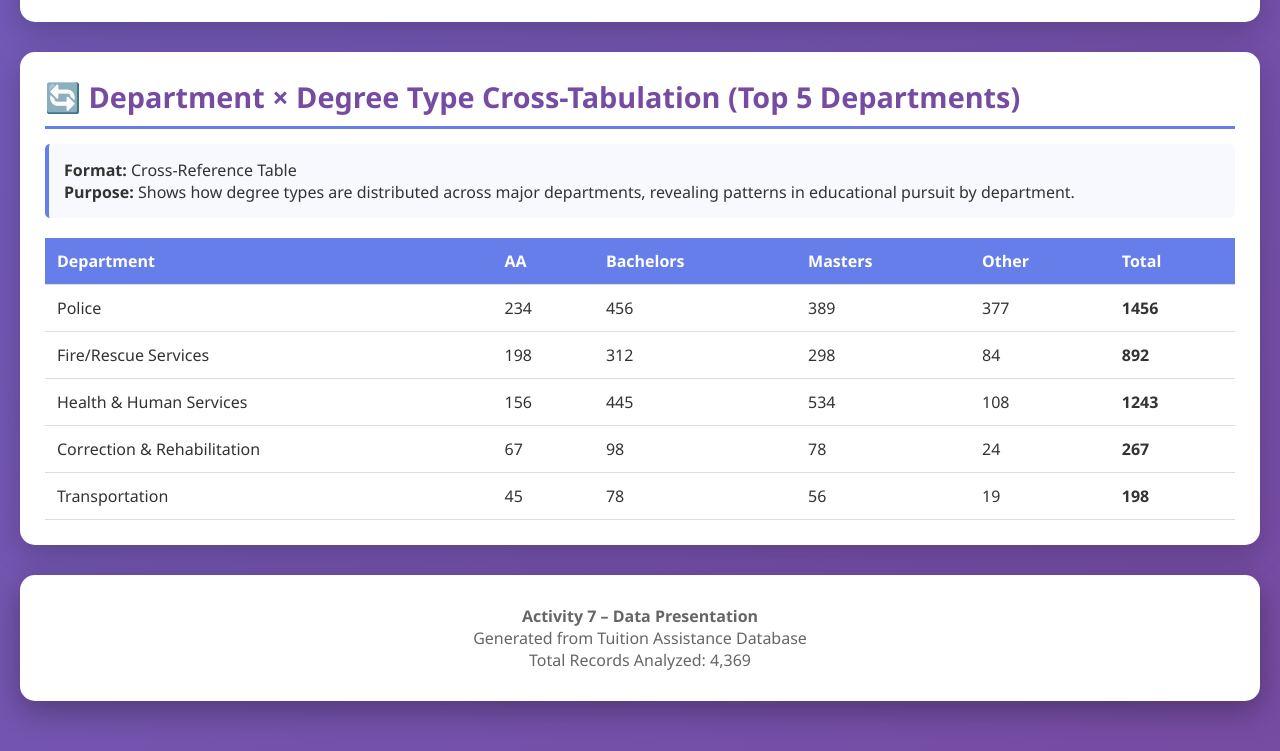
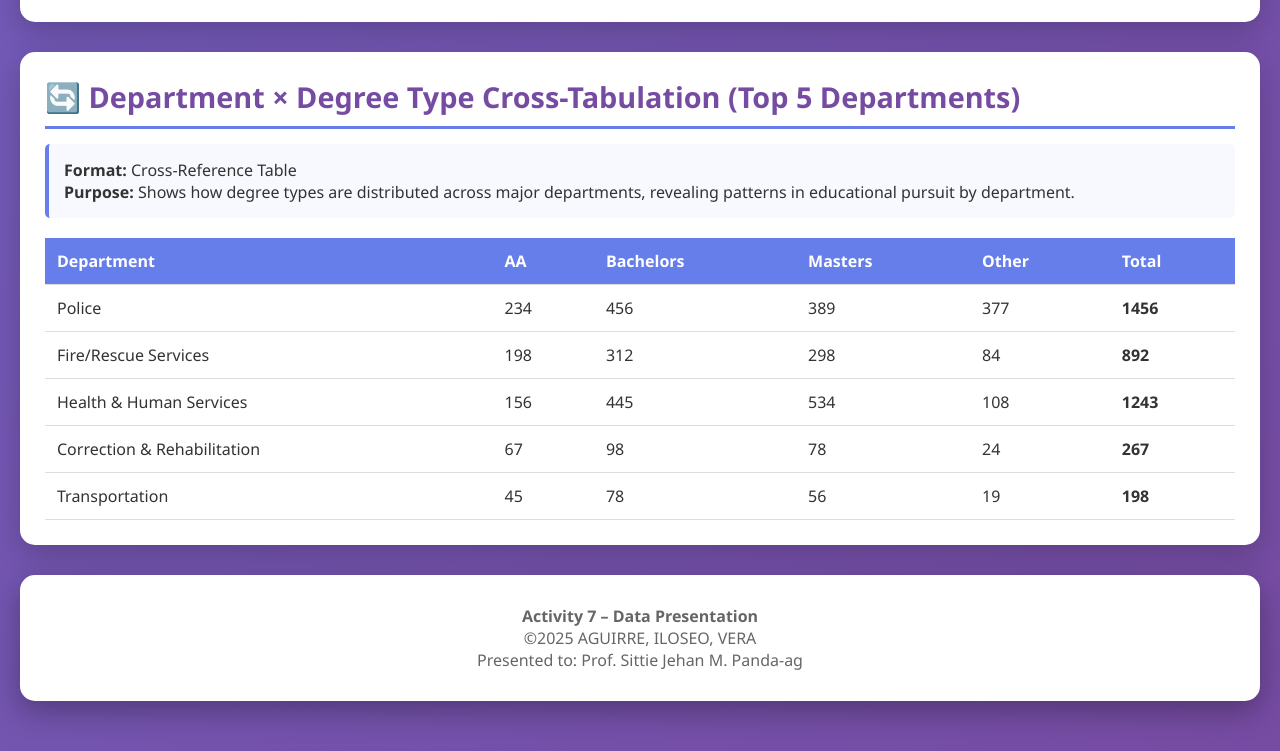
Before and after one commit to Meljohn-GDB/Activity-7---Data-Presentation-take-2-, a plain HTML site: page index.html in a window 1280 px wide. Shown: the part 5167-5918 px from the top of the page. Drawn offline with nearby package versions, Linux system fonts and the light colour scheme.

Commit message:
Fix HTML encoding issues and clean up formatting

```diff
--- a/index.html
+++ b/index.html
@@ -247,8 +247,8 @@
         <div class="header" style="margin-top: 30px;">
             <p style="color: #666;">
                 <strong>Activity 7 – Data Presentation</strong><br>
-                Generated from Tuition Assistance Database<br>
-                Total Records Analyzed: 4,369
+                ©2025 AGUIRRE, ILOSEO, VERA<br>
+                Presented to: Prof. Sittie Jehan M. Panda-ag
             </p>
         </div>
     </div>
```
